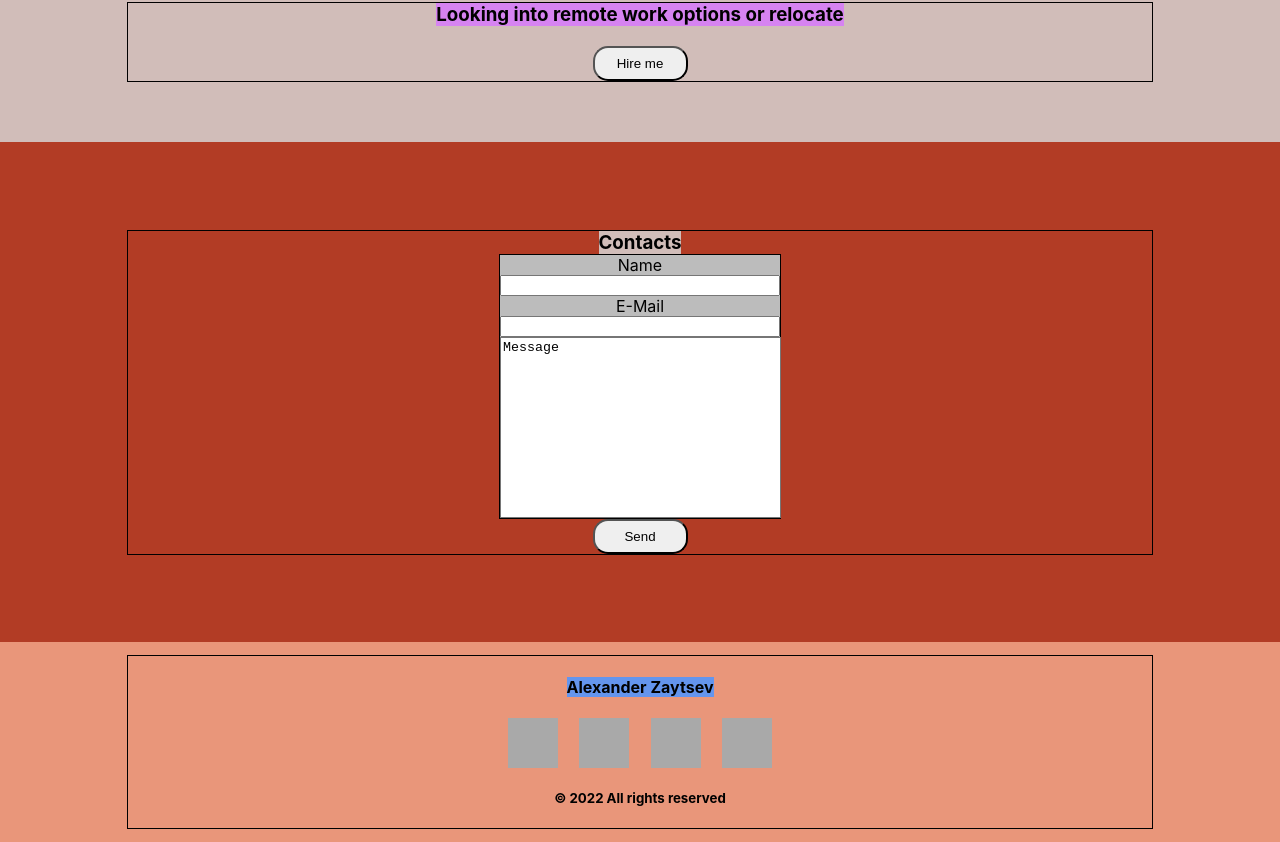
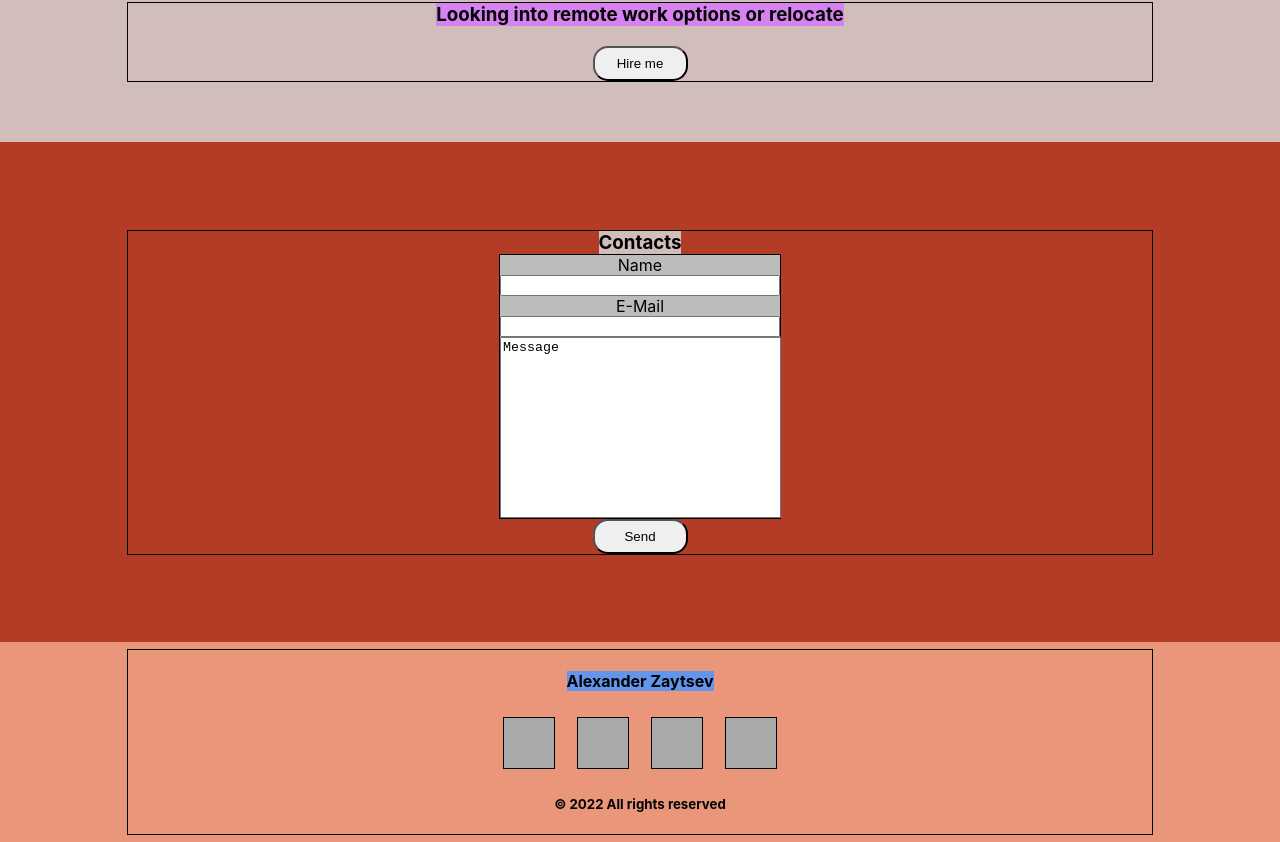
Before and after one commit to Zitz59/portfolio1, a React (Create React App) app: page / in a window 1280 px wide. Shown: the part 2553-3395 px from the top of the page. Built offline with nearby package versions, Linux system fonts and the light colour scheme.

Commit message:
edit styles

```diff
--- a/src/icon/Icon.module.css
+++ b/src/icon/Icon.module.css
@@ -1,9 +1,9 @@
-.iconContainer{
+.icon {
     border: 1px solid;
-}
-
-.icon{
     width: 50px;
     height: 50px;
+    min-width: 50px;
+    min-height: 50px;
     background-color: darkgrey;
+    margin: 5px;
 }
```
